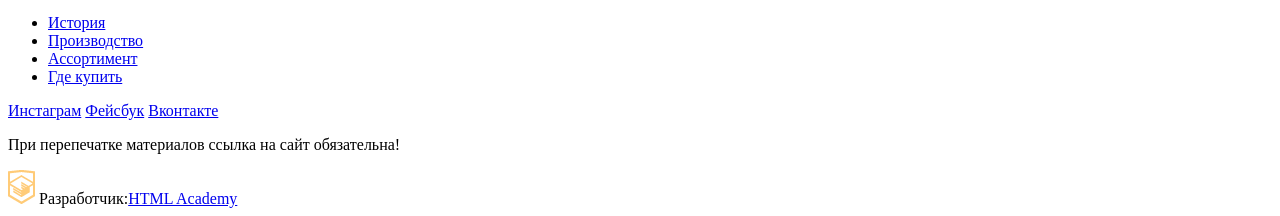
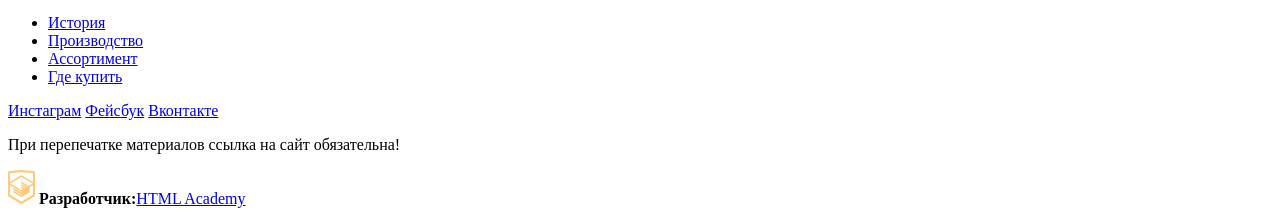
Before and after one commit to ZTatyana/kvast, a plain HTML site: page index.html in a window 1280 px wide. Shown: the part 3397-3613 px from the top of the page. Drawn offline with Linux system fonts and the light colour scheme.

Commit message:
Update index.html

```diff
--- a/index.html
+++ b/index.html
@@ -248,7 +248,7 @@
 
             <div class='copiright-footer'>
             <img src='img/htmlacademy.png'>
-            Разработчик:<a href="https://htmlacademy.ru">HTML Academy</a>
+            <b>Разработчик:</b><a href="https://htmlacademy.ru">HTML Academy</a>
             </div>
            </div>
 
```
